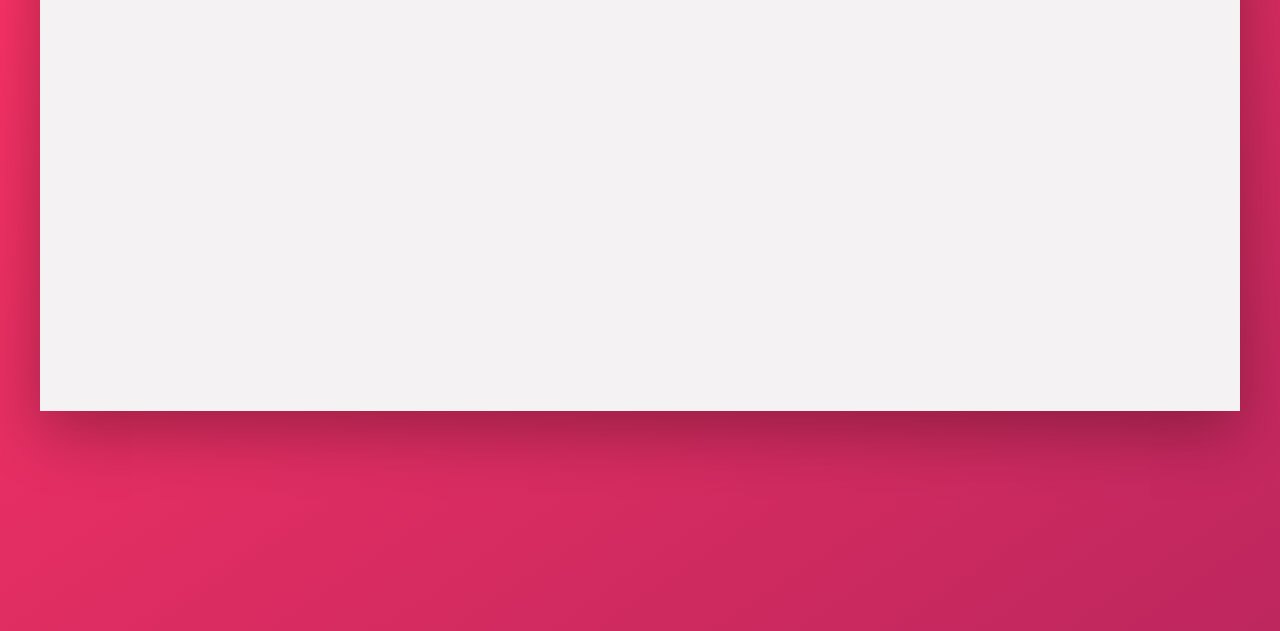
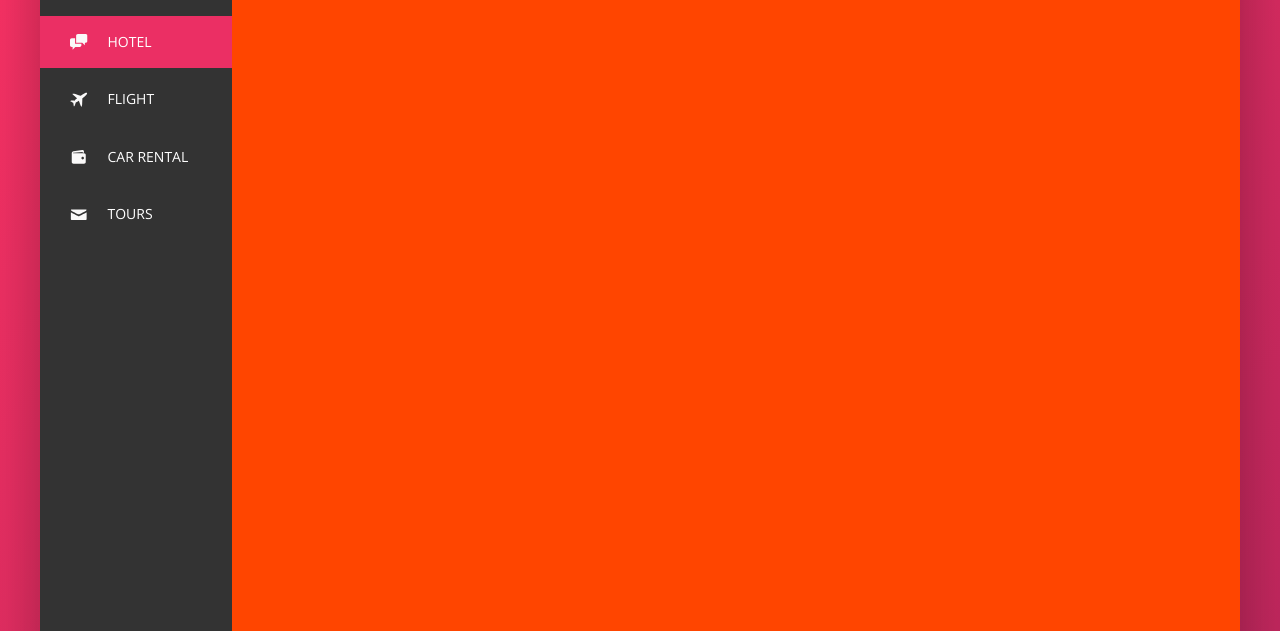
Before and after one commit to hectorlopezv/trillo_flex_box_project, a website: page index.html in a window 1280 px wide. Shown: the part 169-800 px from the top of the page. Drawn offline with nearby package versions, Linux system fonts and the light colour scheme.

Commit message:
sidebar done

```diff
--- a/index.html
+++ b/index.html
@@ -51,13 +51,59 @@
             </header>
 
             <div class="content">
+
                 <nav class="sidebar">
 
+                    <ul class="side_nav">
+
+                        <li class="side_nav__item side_nav__item--active">
+                            <a href="#" class="side_nav__link">
+                                <svg class="side_nav__icon">
+                                    <use xlink:href="img/sprite.svg#icon-chat"></use>
+                                </svg>
+                                <span class="side_nav__notification">Hotel</span>
+                            </a>
+                        </li>
+
+                        <li class="side_nav__item">
+                            <a href="#" class="side_nav__link">
+                                <svg class="side_nav__icon">
+                                    <use xlink:href="img/sprite.svg#icon-aircraft"></use>
+                                </svg>
+                                <span class="side_nav__notification">Flight</span>
+                            </a>
+                        </li>
+
+
+                        <li class="side_nav__item">
+                            <a href="#" class="side_nav__link">
+                                <svg class="side_nav__icon">
+                                    <use xlink:href="img/sprite.svg#icon-wallet"></use>
+                                </svg>
+                                <span class="side_nav__notification">Car Rental</span>
+                            </a>
+                        </li>
+
+                        <li class="side_nav__item">
+                            <a href="#" class="side_nav__link">
+                                <svg class="side_nav__icon">
+                                    <use xlink:href="img/sprite.svg#icon-mail"></use>
+                                </svg>
+                                <span class="side_nav__notification">Tours</span>
+                            </a>
+                        </li>
+
+                    </ul>
+
+                    <div class="legal">
+                        &copy; 2020 by Trillio. all rights reserverd.
+                    </div>
                 </nav>
 
                 <main class="hotel-view">
                     Hotel view
                 </main>
+
             </div>
 
         </div>
--- a/sass/_components.scss
+++ b/sass/_components.scss
@@ -15,6 +15,8 @@ Grey dark 2: #777
 Grey dark 3: #999
 
 */
+
+/*----------------HEADER -----------------*/
 .logo
 {
     height: 3.5rem;
@@ -144,6 +146,88 @@ Grey dark 3: #999
 
     &__user-name
     {
+        font-size: 1.4rem;
+    }
+}
+
+
+/*------------Content Side Bar --------------------*/
+.side_nav
+{
+
+    list-style: none;
+    font-size: 1.4rem;
+    margin-top: 3.5rem;
+
+    &__item
+    {
+        position: relative;
+
+        &:not(:last-child)
+        {
+            margin-bottom: .5rem;
+        }
+    }
+
+    &__item::before
+    {
+     content: "";
+     position: absolute;
+     top: 0;
+     left: 0;
+     height: 100%;
+     width: 3px;
+     background-color: var(--color-primary);
+     transform: scaleY(0);
+     transform-origin: bottom;
+     transition: transform .2s, width .4s cubic-bezier(1,0,0,1), background-color .1s;
 
     }
+
+    &__item:hover::before, &__item--active::before
+    {
+        transform: scaleY(1);
+        width: 100%;
+    }
+    &__item:active::before
+    {
+        background-color: var(--color-grey-light);
+    }
+
+
+    &__link:link, &__link:visited
+    {
+        color: var(--color-grey-light-1);
+        text-decoration: none;
+        text-transform: uppercase;
+        display: block;
+        padding: 1.5rem 3rem;
+        z-index: 10;
+        position: relative;
+
+        display: flex;
+        align-items: center;
+    }
+
+
+
+    &__icon
+    {
+        width: 1.75rem;
+        height: 1.75rem;
+        fill: currentColor;
+        margin-right: 2rem;
+    }
+    &__notification
+    {
+        color: #fff;
+    }
 }
+
+.legal
+{
+    font-size: 1.2rem;
+    text-align: center;
+    padding: 2.5rem;
+    color: var(--color-grey-light-4);
+}
--- a/sass/_layouts.scss
+++ b/sass/_layouts.scss
@@ -42,11 +42,15 @@ Grey dark 3: #999
 
 .sidebar {
     background-color: var(--color-grey-dark-1);
-    flex: 0 0 18%;
+    flex: 0 0 16%;
+
+    display: flex;
+    flex-direction: column;
+    justify-content: space-between;
 }
 
 .hotel-view {
     background-color: orangered;
     flex: 1 0 auto;
-
+    height: 80rem;
 }
```
Also changed, not shown: css/style.css, 1 other file.
